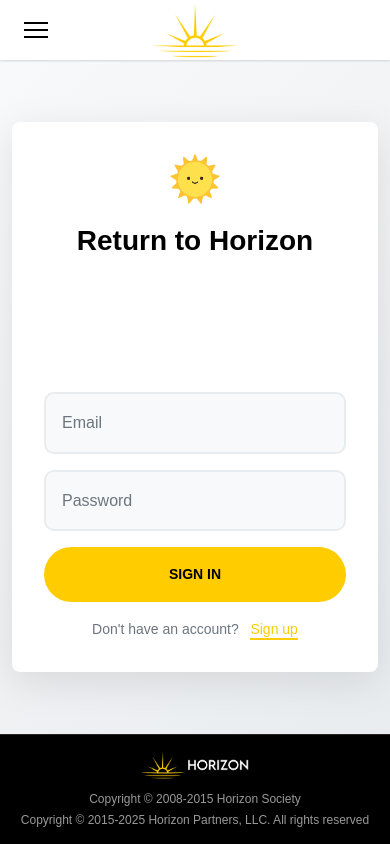
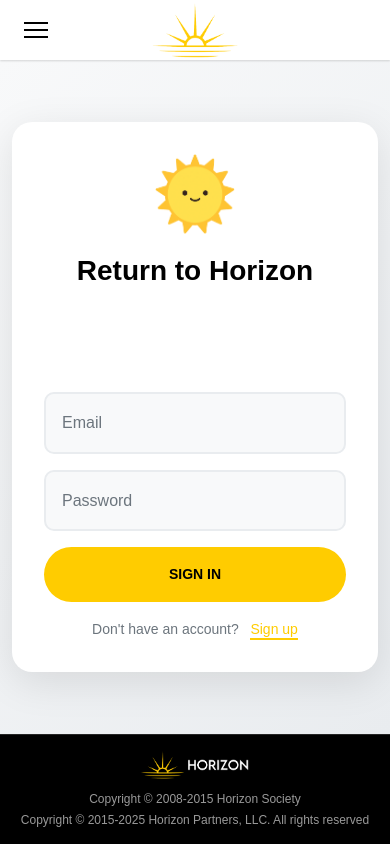
Before and after one commit to noaYarin/NewsWebsite, a plain HTML site: page Frontend/html/auth.html in a window 390 px wide. Drawn offline with nearby package versions, Linux system fonts and the light colour scheme; a web font is replaced by a local one.

Commit message:
reset fix

```diff
--- a/Frontend/css/auth.css
+++ b/Frontend/css/auth.css
@@ -4,13 +4,14 @@
   align-items: center;
   justify-content: center;
   background: linear-gradient(135deg, #f8f9fa 0%, #e9ecef 100%);
+  background-color: var(--c-light);
   padding: 20px;
 }
 
 .auth-container {
-  background: white;
-  border-radius: 8px;
   padding: 20px;
+  background-color: var(--c-light);
+  border-radius: 20px;
   box-shadow: 0 10px 40px rgba(0, 0, 0, 0.1);
   width: 100%;
   max-width: 400px;
@@ -139,8 +140,8 @@
   }
 
   .auth-logo img {
-    width: 60px;
-    height: 60px;
+    width: 90px;
+    height: 90px;
   }
 
   .auth-form h1 {
@@ -158,8 +159,8 @@
   }
 
   .auth-logo img {
-    width: 50px;
-    height: 50px;
+    width: 80px;
+    height: 80px;
   }
 
   .auth-form h1 {
--- a/Frontend/scripts/auth.js
+++ b/Frontend/scripts/auth.js
@@ -281,6 +281,7 @@
   }
 
   $(".auth-form form")[0].reset();
+  $(".auth-form form")[1].reset();
   $(".auth-logo img").attr("src", "../sources/images/sun/sun-0.png");
 }
 
```
